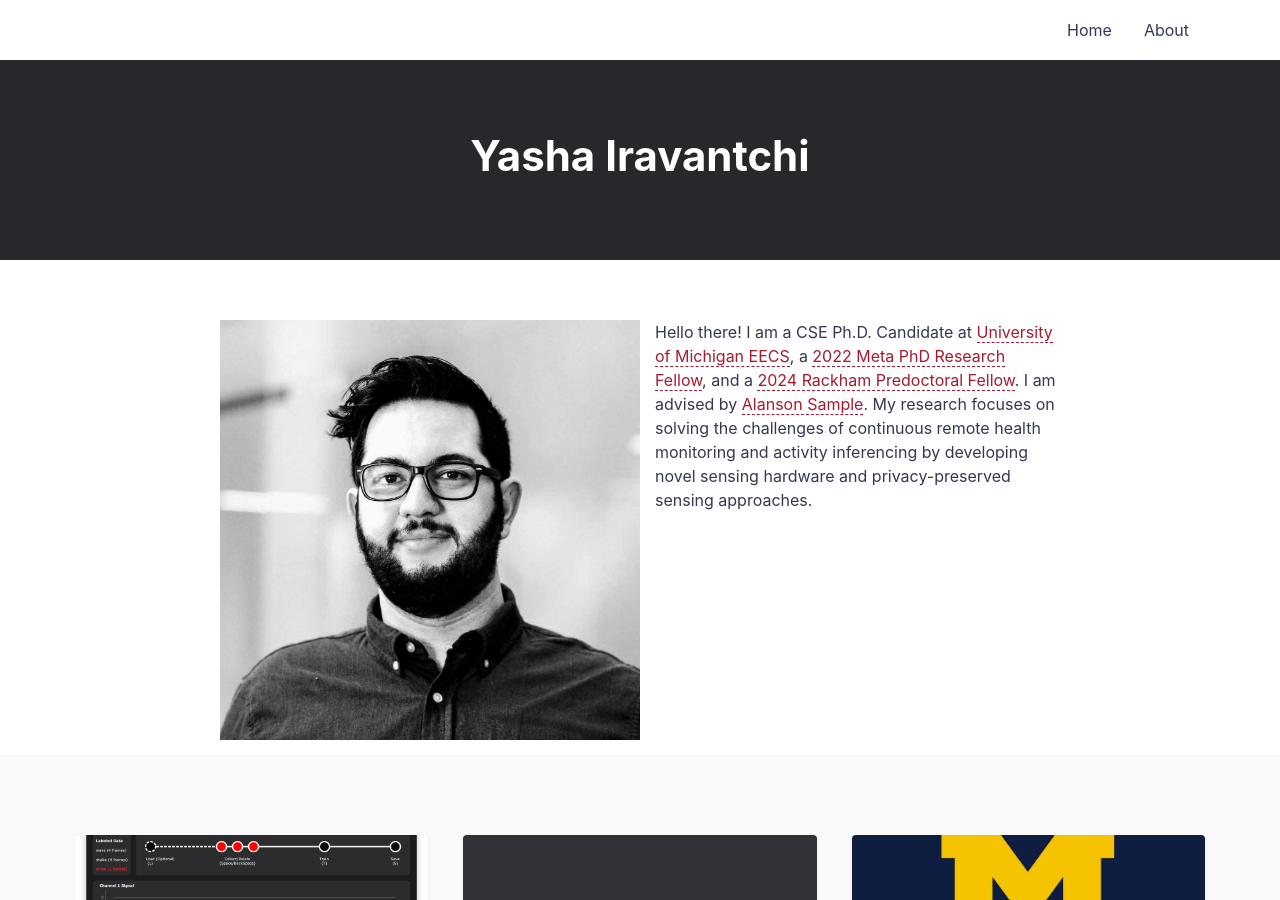
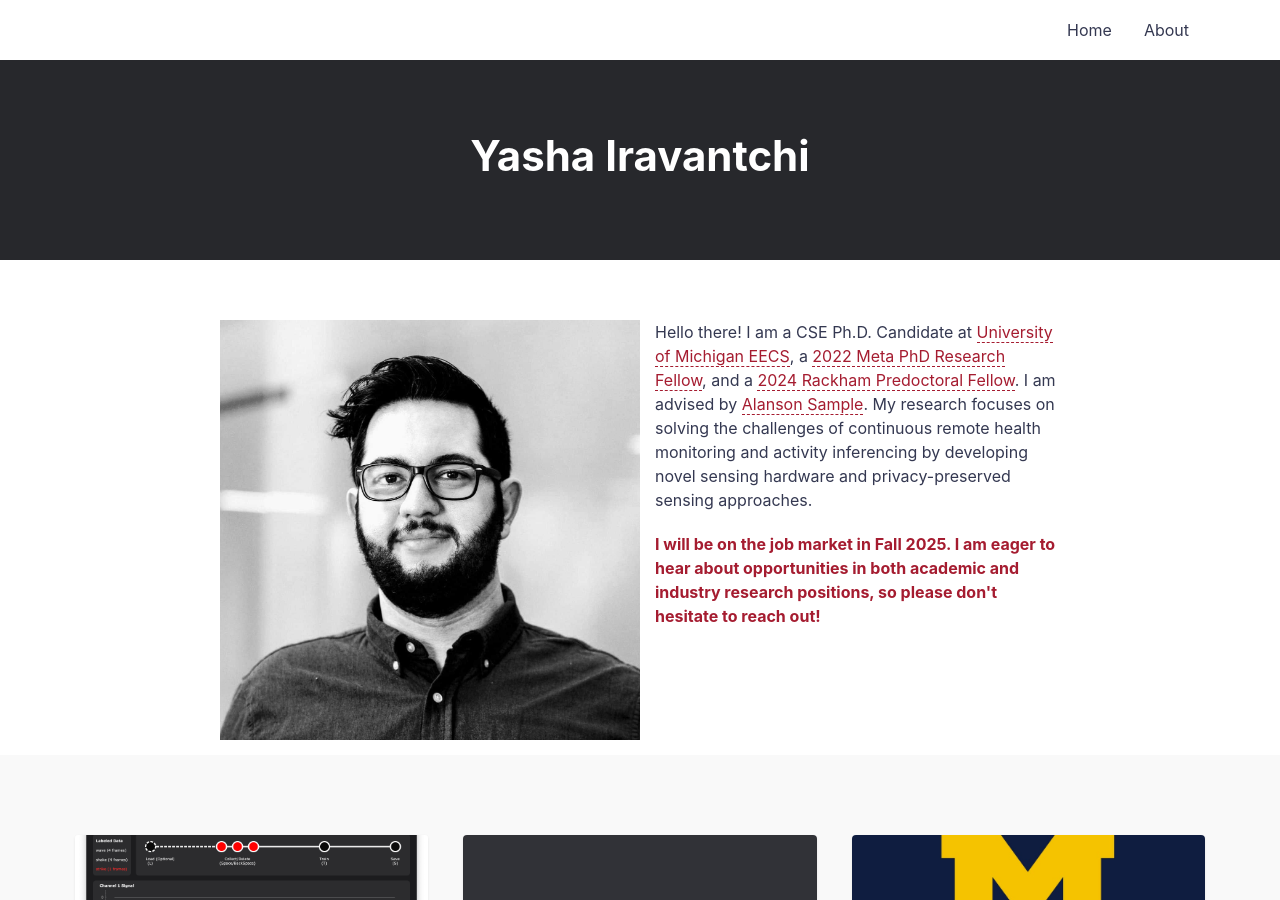
Before and after one commit to yashairavantchi/yashairavantchi.github.io, a Jekyll site: the page built from index.md, in a window 1280 px wide and 900 px high. Built offline with Jekyll 4.4.1, drawn with Linux system fonts in a browser that asks for light colours.

Commit message:
Update default.html

```diff
--- a/_layouts/default.html
+++ b/_layouts/default.html
@@ -52,6 +52,13 @@ layout: compress
 
               </p>
             </div>
+              <p class="paragraph" float:right, style='color:#A51C30'>
+                <strong>
+                I will be on the job market in Fall 2025. I am eager to hear about opportunities in both academic and industry research positions, so please don't hesitate to reach out!</strong>
+              </p>
+            <div>
+
+            </div>
 
         </div>
     </main>
```
